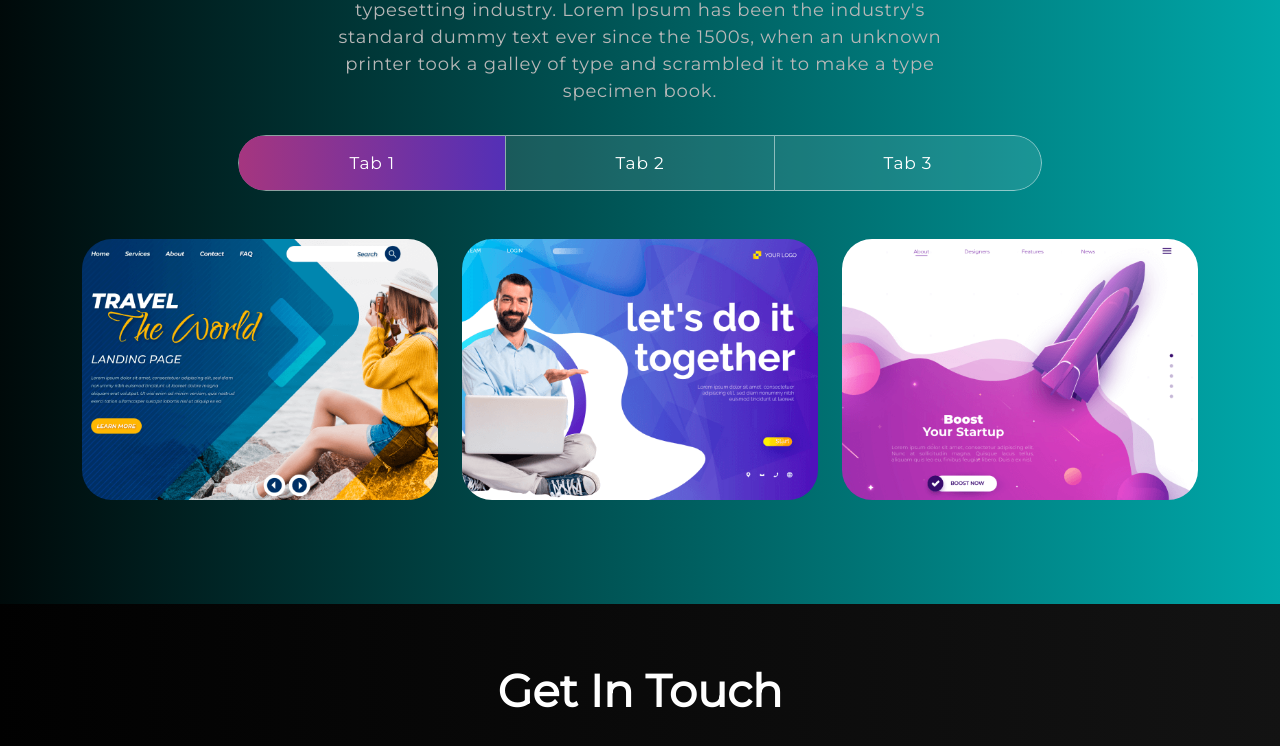
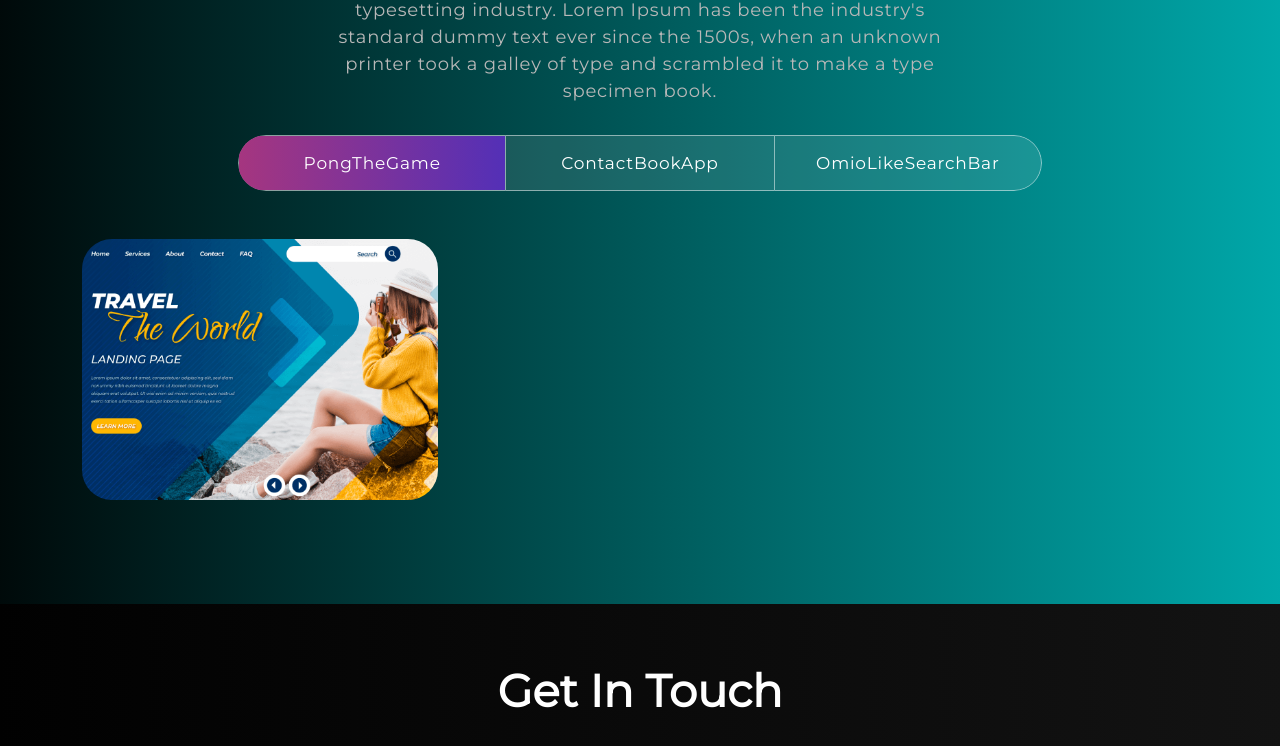
Before and after one commit to jesuisstan/portfolio-site-krivtsoff, a React (Create React App) app: page / in a window 1280 px wide. Shown: the part 1353-2099 px from the top of the page. Built offline with nearby package versions, Linux system fonts and the light colour scheme.

Commit message:
project tabs renamed

```diff
--- a/src/App.css
+++ b/src/App.css
@@ -1,4 +1,5 @@
-/************ Default Css ************/
+@import './style/portfolioColors.css';
+
 * {
   margin: 0;
   padding: 0;
@@ -14,18 +15,32 @@ body {
   font-weight: 400;
   overflow-x: hidden;
   position: relative;
-  background-color: #121212 !important;
+  background: linear-gradient(
+    90.21deg,
+    var(--PORTFOLIO_BLACK_DEEP) -5.91%,
+    var(--PORTFOLIO_GREEN) 111.58%
+  ) !important;
+  /*background-color: #121212 !important;*/
   color: #fff !important;
   font-family: 'Montserrat', sans-serif !important;
 }
 
-h1, h2, h3, h4, h5, h6 {
+h1,
+h2,
+h3,
+h4,
+h5,
+h6 {
   margin: 0;
   padding: 0;
   line-height: normal;
 }
 
-p, a, li, button, ul {
+p,
+a,
+li,
+button,
+ul {
   margin: 0;
   padding: 0;
   line-height: normal;
@@ -46,11 +61,13 @@ button {
   background-color: transparent;
 }
 
-input:focus, textarea:focus, select:focus {
+input:focus,
+textarea:focus,
+select:focus {
   outline: none;
 }
 
-@media (min-width:1700px) {
+@media (min-width: 1700px) {
   main .container {
     max-width: 100%;
     padding: 0 150px;
@@ -71,7 +88,7 @@ nav.navbar {
   width: 100%;
   top: 0;
   z-index: 9999;
-  transition:  0.32s ease-in-out;
+  transition: 0.32s ease-in-out;
 }
 nav.navbar.scrolled {
   padding: 0px 0;
@@ -112,7 +129,7 @@ span.navbar-text {
   z-index: 1;
 }
 .navbar-text button::before {
-  content: "";
+  content: '';
   width: 0%;
   height: 100%;
   position: absolute;
@@ -126,7 +143,7 @@ span.navbar-text {
   color: #121212;
 }
 .navbar-text button:hover::before {
-	content: "";
+  content: '';
   width: 100%;
   height: 100%;
   position: absolute;
@@ -163,16 +180,16 @@ nav.navbar .navbar-toggler-icon:before {
 nav.navbar .navbar-toggler-icon:after {
   top: 8px;
 }
-nav.navbar .navbar-toggler[aria-expanded="true"] .navbar-toggler-icon:after {
+nav.navbar .navbar-toggler[aria-expanded='true'] .navbar-toggler-icon:after {
   transform: rotate(45deg);
   background-color: #fff;
   height: 2px;
 }
-nav.navbar .navbar-toggler[aria-expanded="true"] .navbar-toggler-icon:before {
+nav.navbar .navbar-toggler[aria-expanded='true'] .navbar-toggler-icon:before {
   transform: translateY(8px) rotate(-45deg);
   background-color: #fff;
   height: 2px;
 }
-nav.navbar .navbar-toggler[aria-expanded="true"] .navbar-toggler-icon {
+nav.navbar .navbar-toggler[aria-expanded='true'] .navbar-toggler-icon {
   border-color: transparent;
 }
--- a/src/components/Contact.jsx
+++ b/src/components/Contact.jsx
@@ -1,6 +1,5 @@
 import { useState } from 'react';
 import { Container, Row, Col } from 'react-bootstrap';
-import contactImg from '../assets/contact-img.png';
 import whatsAppQR from '../assets/whatsAppQR.jpg';
 import telegramQR from '../assets/telegramQR.jpg';
 
--- a/src/components/Projects.jsx
+++ b/src/components/Projects.jsx
@@ -14,16 +14,7 @@ export const Projects = () => {
       description: 'Design & Development',
       imgUrl: projImg1
     },
-    {
-      title: 'Business Startup',
-      description: 'Design & Development',
-      imgUrl: projImg2
-    },
-    {
-      title: 'Business Startup',
-      description: 'Design & Development',
-      imgUrl: projImg3
-    },
+
   ];
 
   return (
@@ -53,13 +44,13 @@ export const Projects = () => {
                       id="pills-tab"
                     >
                       <Nav.Item>
-                        <Nav.Link eventKey="first">Tab 1</Nav.Link>
+                        <Nav.Link eventKey="first">PongTheGame</Nav.Link>
                       </Nav.Item>
                       <Nav.Item>
-                        <Nav.Link eventKey="second">Tab 2</Nav.Link>
+                        <Nav.Link eventKey="second">ContactBookApp</Nav.Link>
                       </Nav.Item>
                       <Nav.Item>
-                        <Nav.Link eventKey="third">Tab 3</Nav.Link>
+                        <Nav.Link eventKey="third">OmioLikeSearchBar</Nav.Link>
                       </Nav.Item>
                     </Nav>
                     <Tab.Content
```
Also changed, not shown: src/assets/contact-img.png (deleted). Lines whose indentation alone changed are shown as unchanged.
